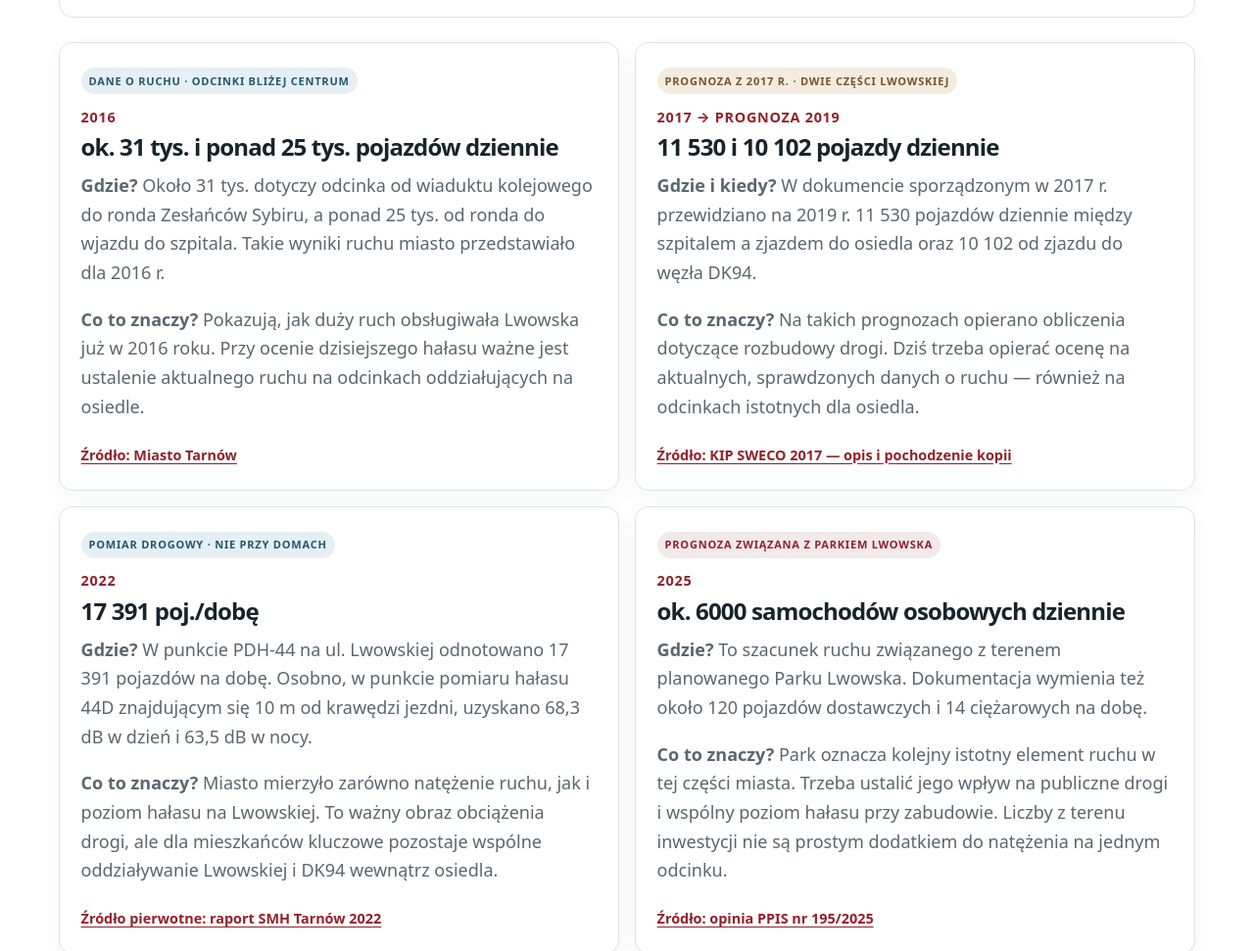
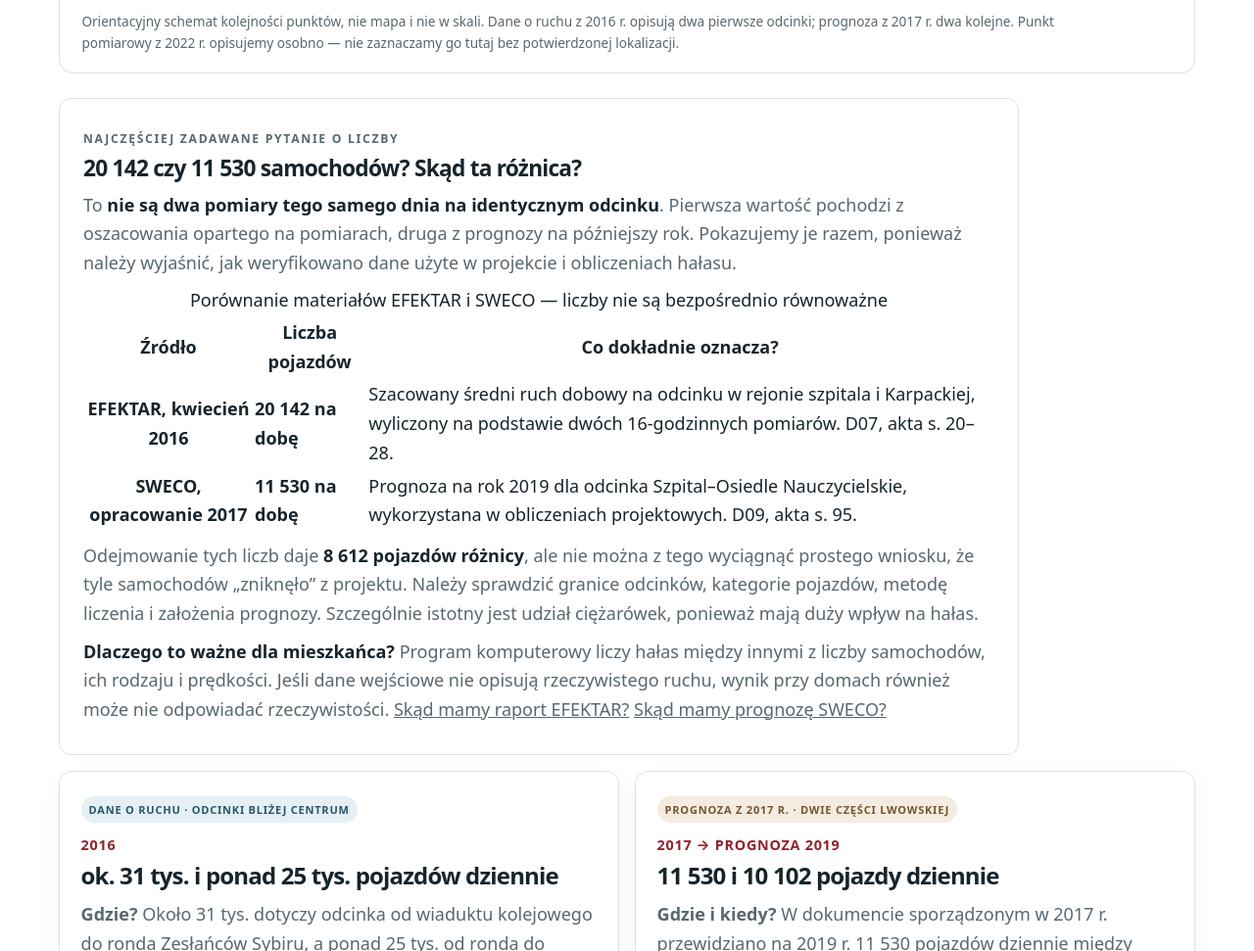
Before and after one commit to Ciszejnaosiedlunauczycielskim/Ciszej-na-osiedlu-nauczycielskim, a plain HTML site: page dane.html in a window 1280 px wide. Shown: the part 997-1968 px from the top of the page at 98% size. Drawn offline with Linux system fonts and the light colour scheme.

Commit message:
Aktualizacja merytoryczna: fakty, dane, postępowania i czytelność

```diff
--- a/dane.html
+++ b/dane.html
@@ -44,7 +44,7 @@
       <div class="wrap narrow">
         <p class="eyebrow">Dane i metodologia</p>
         <h1>Dane są. Potrzebujemy jeszcze wyniku dla mieszkańców.</h1>
-        <p class="lead">Od lat zbierane są dane o ruchu i hałasie na drogach Tarnowa. Teraz trzeba jasno pokazać, <strong>jaki łączny hałas dociera do domów położonych między DK94 i Lwowską oraz co z tego wynika dla ochrony mieszkańców.</strong> Poniżej przedstawiamy publicznie omawiane dane i ich źródła.</p>
+        <p class="lead">Od lat zbierane są dane o ruchu i hałasie na drogach Tarnowa. Teraz trzeba jasno pokazać, <strong>jaki łączny hałas dociera do domów położonych między DK94 i Lwowską oraz co z tego wynika dla ochrony mieszkańców.</strong> Poniżej porównujemy również materiały pozyskane w korespondencji urzędowej, które nie są publikowane w całości ze względu na konieczność weryfikacji i anonimizacji.</p>
       </div>
     </section>
 
@@ -63,6 +63,24 @@
           </ol>
           <figcaption>Orientacyjny schemat kolejności punktów, nie mapa i nie w skali. Dane o ruchu z 2016 r. opisują dwa pierwsze odcinki; prognoza z 2017 r. dwa kolejne. Punkt pomiarowy z 2022 r. opisujemy osobno — nie zaznaczamy go tutaj bez potwierdzonej lokalizacji.</figcaption>
         </figure>
+        <section class="method-plain" id="porownanie-efektar-sweco" aria-labelledby="porownanie-title">
+          <p class="eyebrow">Najczęściej zadawane pytanie o liczby</p>
+          <h2 id="porownanie-title">20 142 czy 11 530 samochodów? Skąd ta różnica?</h2>
+          <p>To <strong>nie są dwa pomiary tego samego dnia na identycznym odcinku</strong>. Pierwsza wartość pochodzi z oszacowania opartego na pomiarach, druga z prognozy na późniejszy rok. Pokazujemy je razem, ponieważ należy wyjaśnić, jak weryfikowano dane użyte w projekcie i obliczeniach hałasu.</p>
+          <div class="evidence-table-wrap">
+            <table class="evidence-table">
+              <caption>Porównanie materiałów EFEKTAR i SWECO — liczby nie są bezpośrednio równoważne</caption>
+              <thead><tr><th scope="col">Źródło</th><th scope="col">Liczba pojazdów</th><th scope="col">Co dokładnie oznacza?</th></tr></thead>
+              <tbody>
+                <tr><th scope="row">EFEKTAR, kwiecień 2016</th><td><strong>20 142 na dobę</strong></td><td>Szacowany średni ruch dobowy na odcinku w rejonie szpitala i Karpackiej, wyliczony na podstawie dwóch 16-godzinnych pomiarów. D07, akta s. 20–28.</td></tr>
+                <tr><th scope="row">SWECO, opracowanie 2017</th><td><strong>11 530 na dobę</strong></td><td>Prognoza na rok 2019 dla odcinka Szpital–Osiedle Nauczycielskie, wykorzystana w obliczeniach projektowych. D09, akta s. 95.</td></tr>
+              </tbody>
+            </table>
+          </div>
+          <p>Odejmowanie tych liczb daje <strong>8 612 pojazdów różnicy</strong>, ale nie można z tego wyciągnąć prostego wniosku, że tyle samochodów „zniknęło” z projektu. Należy sprawdzić granice odcinków, kategorie pojazdów, metodę liczenia i założenia prognozy. Szczególnie istotny jest udział ciężarówek, ponieważ mają duży wpływ na hałas.</p>
+          <p><strong>Dlaczego to ważne dla mieszkańca?</strong> Program komputerowy liczy hałas między innymi z liczby samochodów, ich rodzaju i prędkości. Jeśli dane wejściowe nie opisują rzeczywistego ruchu, wynik przy domach również może nie odpowiadać rzeczywistości. <a href="zrodla.html#efektar-2016">Skąd mamy raport EFEKTAR?</a> <a href="zrodla.html#kip-sweco">Skąd mamy prognozę SWECO?</a></p>
+        </section>
+
         <div class="data-grid">
           <article class="data-card">
             <span class="data-type measured">Dane o ruchu · odcinki bliżej centrum</span>
```
